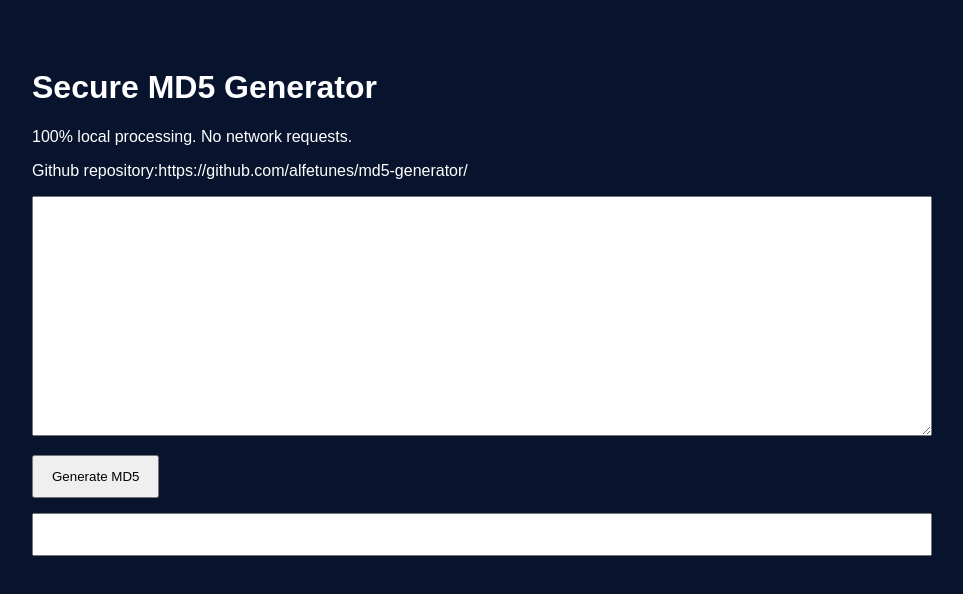
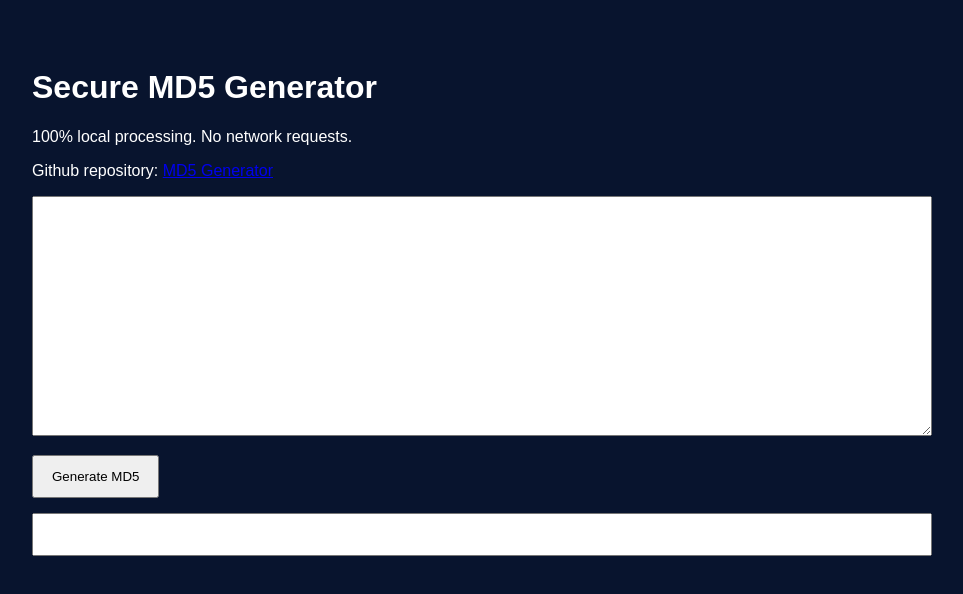
Before and after one commit to alfetunes/md5-generator, a plain HTML site: page index.html in a window 1280 px wide. Shown: the whole page, without its empty margins (158-1121 px from the left). Drawn offline with Linux system fonts and the light colour scheme.

Commit message:
Update index.html

```diff
--- a/index.html
+++ b/index.html
@@ -11,7 +11,12 @@
 <div class="container">
 <h1>Secure MD5 Generator</h1>
 <p>100% local processing. No network requests.</p>
-<p>Github repository:https://github.com/alfetunes/md5-generator/</p>
+<p>
+  Github repository:
+  <a href="https://github.com/alfetunes/md5-generator/" target="_blank" rel="noopener noreferrer">
+    MD5 Generator
+  </a>
+</p>
 <textarea id="input"></textarea>
 <button id="btn">Generate MD5</button>
 <input id="output" readonly>
```
